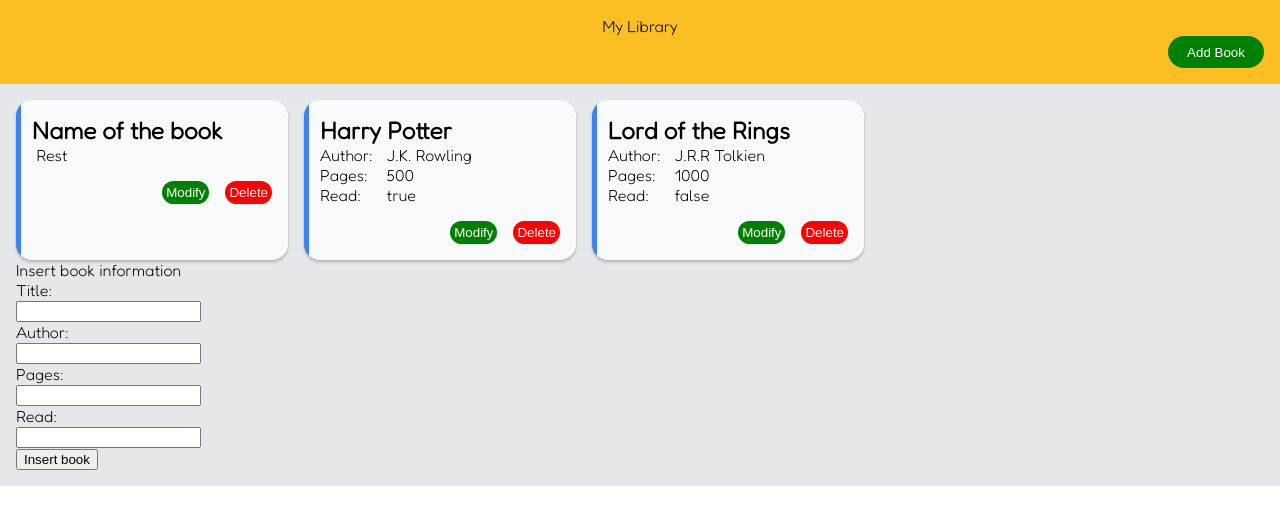
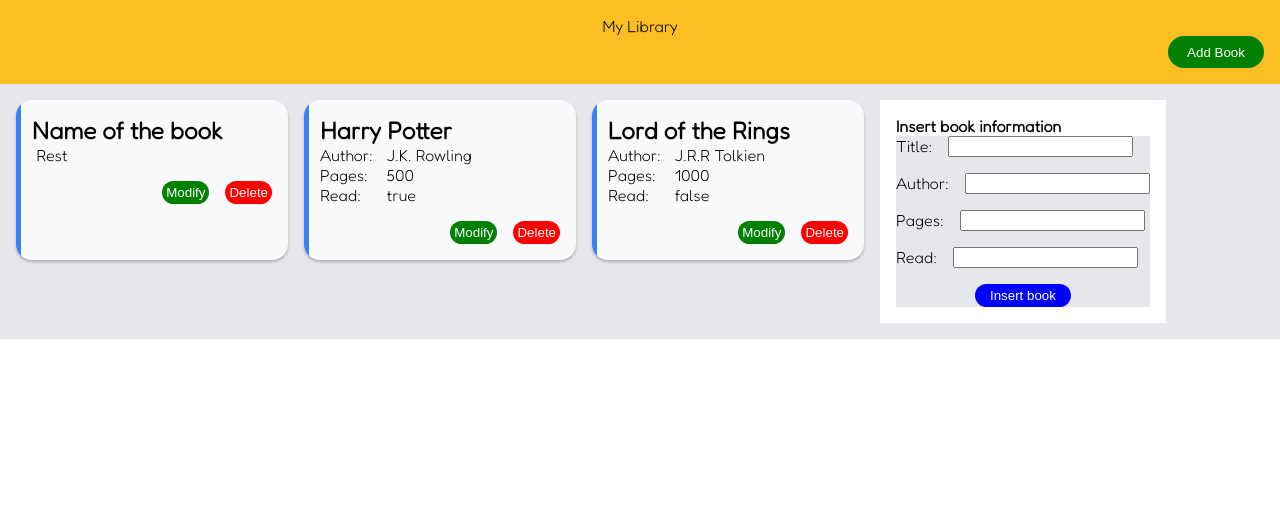
Before and after one commit to noxx896/project-library, a plain HTML site: page index.html in a window 1280 px wide. Both pictures are taken after a click on the button "Add Book". Drawn offline with Linux system fonts and the light colour scheme.

Commit message:
Added style to input fields

```diff
--- a/style.css
+++ b/style.css
@@ -41,14 +41,17 @@ ul {
   padding: 1rem;
   border-radius: 1rem;
   color: white;
-  border: none;;
+  border: none;
+  cursor: pointer;
 }
 /* ================ */
 
 /* ===== CONTENT ===== */
 .content {
+  display: flex;
   background-color: #e5e7eb;
   padding: 1rem;
+  gap: 1rem;
 }
 
 .cards {
@@ -65,6 +68,7 @@ ul {
   background-image: -webkit-linear-gradient(left, #3b82f6, #3b82f6 2%, transparent 2%, transparent 100%);
   border-radius: 1rem;
   width: 15rem;
+  height: 8rem;
   padding: 1rem;
   gap: 1rem;
 }
@@ -101,4 +105,56 @@ ul {
   padding: 0.25rem;
 }
 
-/* ================ */
+/* ===== INSERT-INFO CARD ===== */
+#insert-info-card {
+  background-color: white;
+  padding: 1rem;
+}
+
+#header-info-card {
+  font-weight: bold;
+  font-size: 1rem;
+}
+
+#info-fields {
+  background-color: #e5e7eb;
+  display: flex;
+  flex-direction: column;
+  gap: 1rem;
+}
+
+/* ==== TITLE FIELD CONTAINER ==== */
+#infoFieldTitle {
+  display: flex;
+  gap: 1rem;
+}
+
+/* ==== AUTHOR FIELD CONTAINER ==== */
+#infoFieldAuthor {
+  display: flex;
+  gap: 1rem;
+}
+
+/* ==== PAGES FIELD CONTAINER ==== */
+#infoFieldPages {
+  display: flex;
+  gap: 1rem;
+}
+
+/* ==== PAGES FIELD CONTAINER ==== */
+#infoFieldRead {
+  display: flex;
+  gap: 1rem;
+}
+
+/* ==== INSERT BOOK BUTTON ==== */
+#insert-book-btn {
+  background-color: blue;
+  width: 6rem;
+  border-radius: 1rem;
+  color: white;
+  border: none;
+  padding: 0.25rem;
+  align-self: center;
+  cursor: pointer;
+}
```
